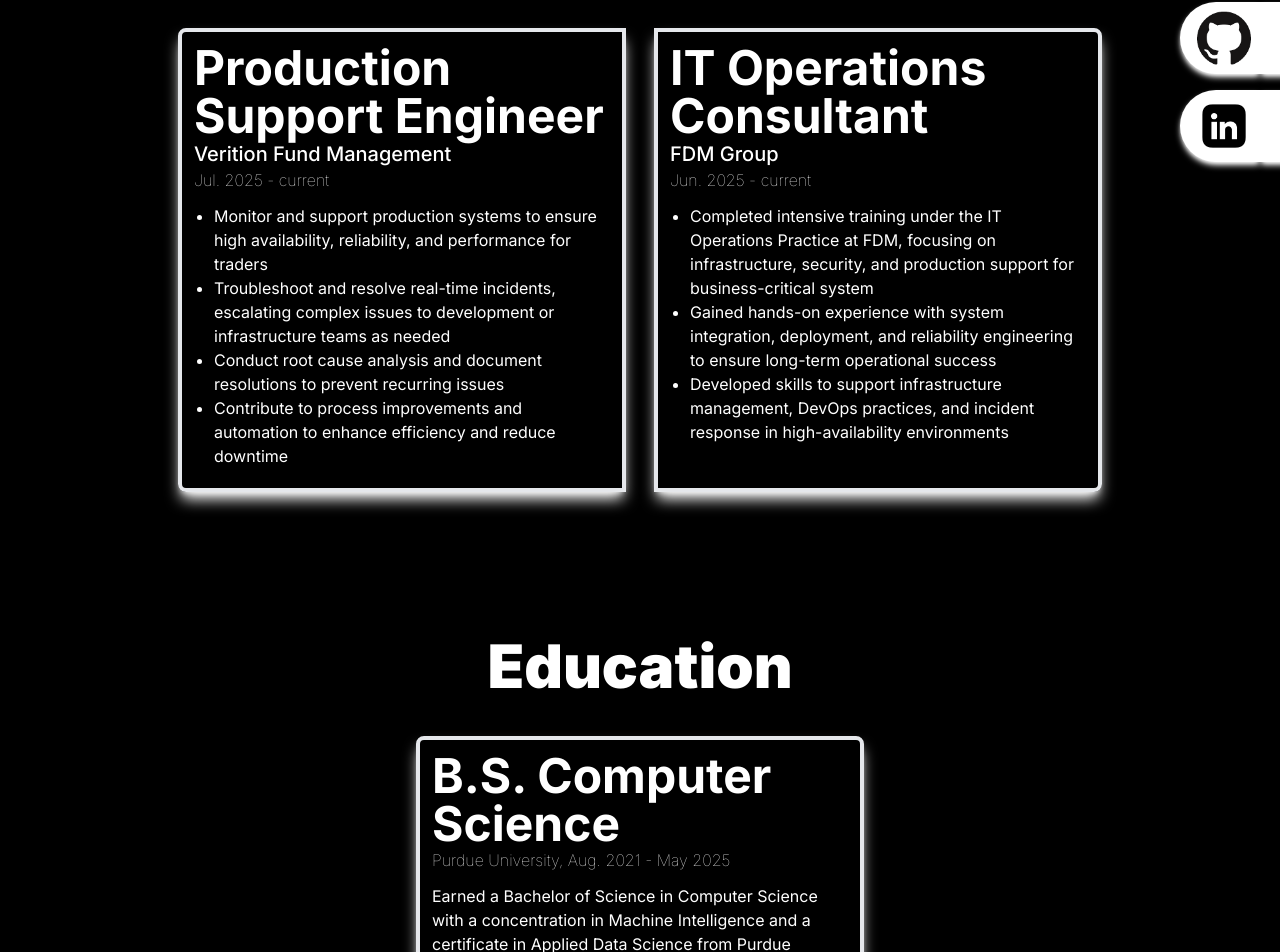
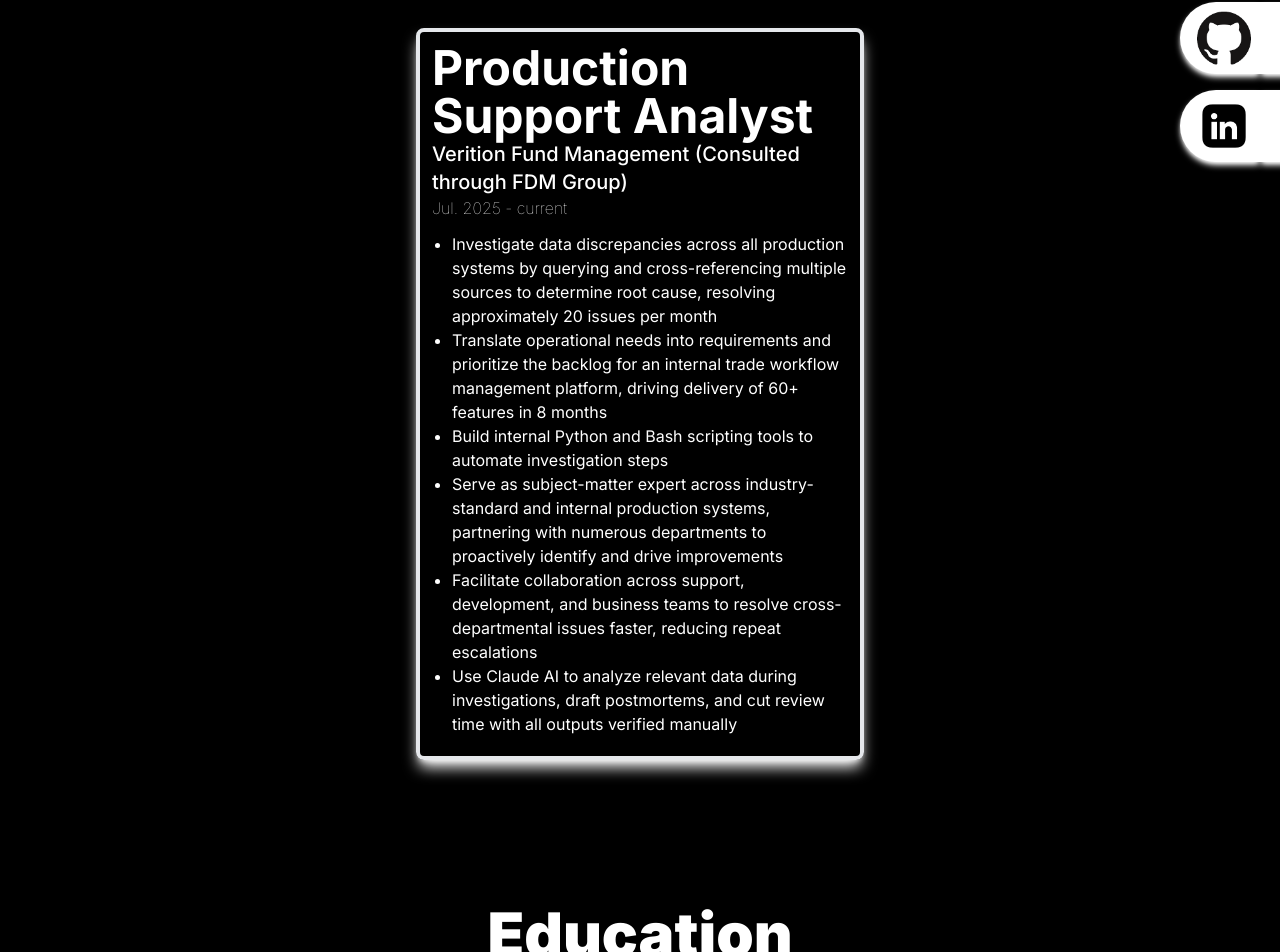
Before and after one commit to bkinaan/bkinaan.github.io, a Next.js app: page / in a window 1280 px wide. Shown: the part 622-1574 px from the top of the page. Built offline with nearby package versions, Linux system fonts and the light colour scheme; a web font is replaced by a local one.

Commit message:
Updating job description and removing FDM as separate entry

```diff
--- a/src/app/components/job-list.tsx
+++ b/src/app/components/job-list.tsx
@@ -21,6 +21,7 @@ export default function Jobs() {
           <li>
             Developed skills to support infrastructure management, DevOps
             practices, and incident response in high-availability environments
+            while on site with a client
           </li>
         </ul>
       </>
@@ -30,41 +31,52 @@ export default function Jobs() {
   };
 
   let ver = {
-    ttl: "Production Support Engineer",
-    subttl: "Verition Fund Management",
+    ttl: "Production Support Analyst",
+    subttl: "Verition Fund Management (Consulted through FDM Group)",
     subsubttl: "Jul. 2025 - current",
     desc: (
       <>
         <ul className="list-disc pl-5">
           <li>
-            Monitor and support production systems to ensure high availability,
-            reliability, and performance for traders
+            Investigate data discrepancies across all production systems by
+            querying and cross-referencing multiple sources to determine root
+            cause, resolving approximately 20 issues per month
           </li>
           <li>
-            Troubleshoot and resolve real-time incidents, escalating complex
-            issues to development or infrastructure teams as needed
+            Translate operational needs into requirements and prioritize the
+            backlog for an internal trade workflow management platform, driving
+            delivery of 60+ features in 8 months
           </li>
           <li>
-            Conduct root cause analysis and document resolutions to prevent
-            recurring issues
+            Build internal Python and Bash scripting tools to automate
+            investigation steps
           </li>
           <li>
-            Contribute to process improvements and automation to enhance
-            efficiency and reduce downtime
+            Serve as subject-matter expert across industry-standard and internal
+            production systems, partnering with numerous departments to
+            proactively identify and drive improvements
+          </li>
+          <li>
+            Facilitate collaboration across support, development, and business
+            teams to resolve cross-departmental issues faster, reducing repeat
+            escalations
+          </li>
+          <li>
+            Use Claude AI to analyze relevant data during investigations, draft
+            postmortems, and cut review time with all outputs verified manually
           </li>
         </ul>
       </>
     ),
     link: "https://verition.com",
-    pos: "l",
+    pos: "c",
   };
 
   return (
     <div className="mb-36">
       <Title title="Relevant Work" />
-      <div className="grid-layout">
+      <div className="">
         <Item data={ver} />
-        <Item data={fdm} />
       </div>
     </div>
   );
```
